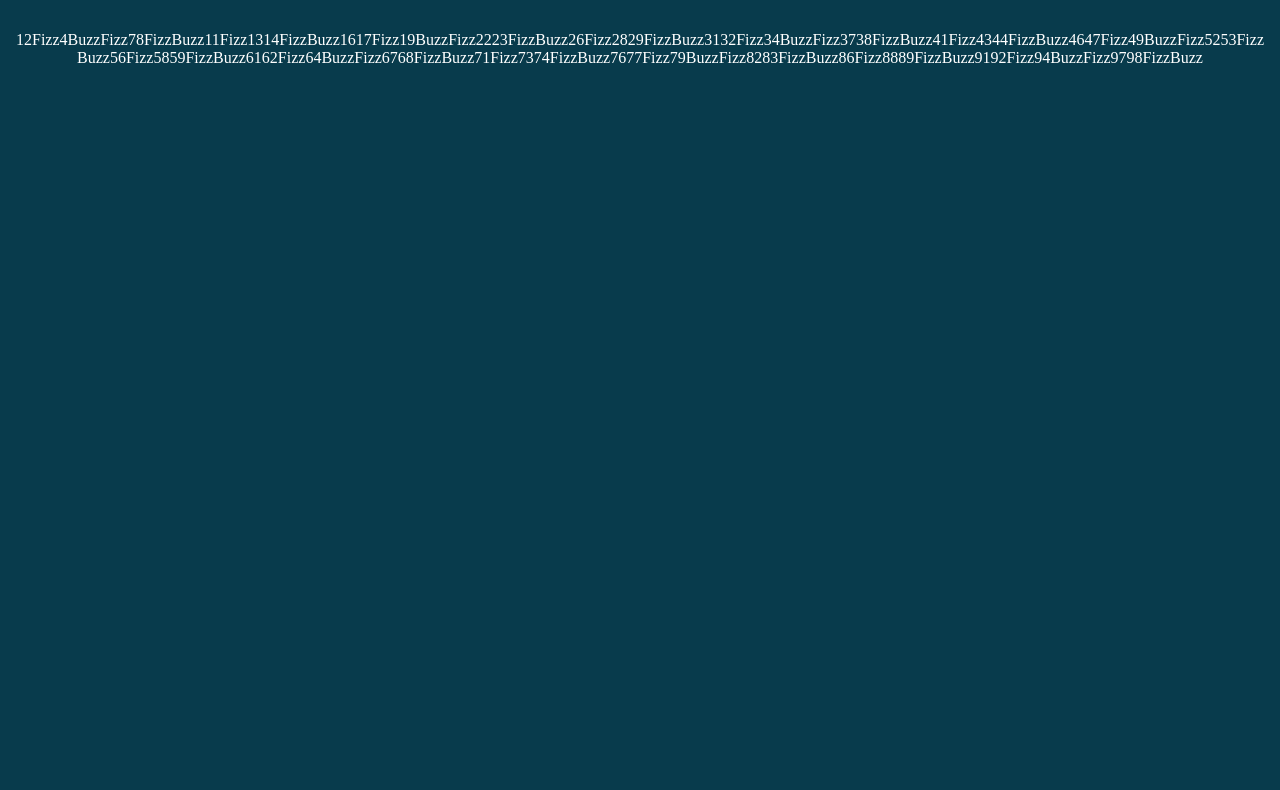
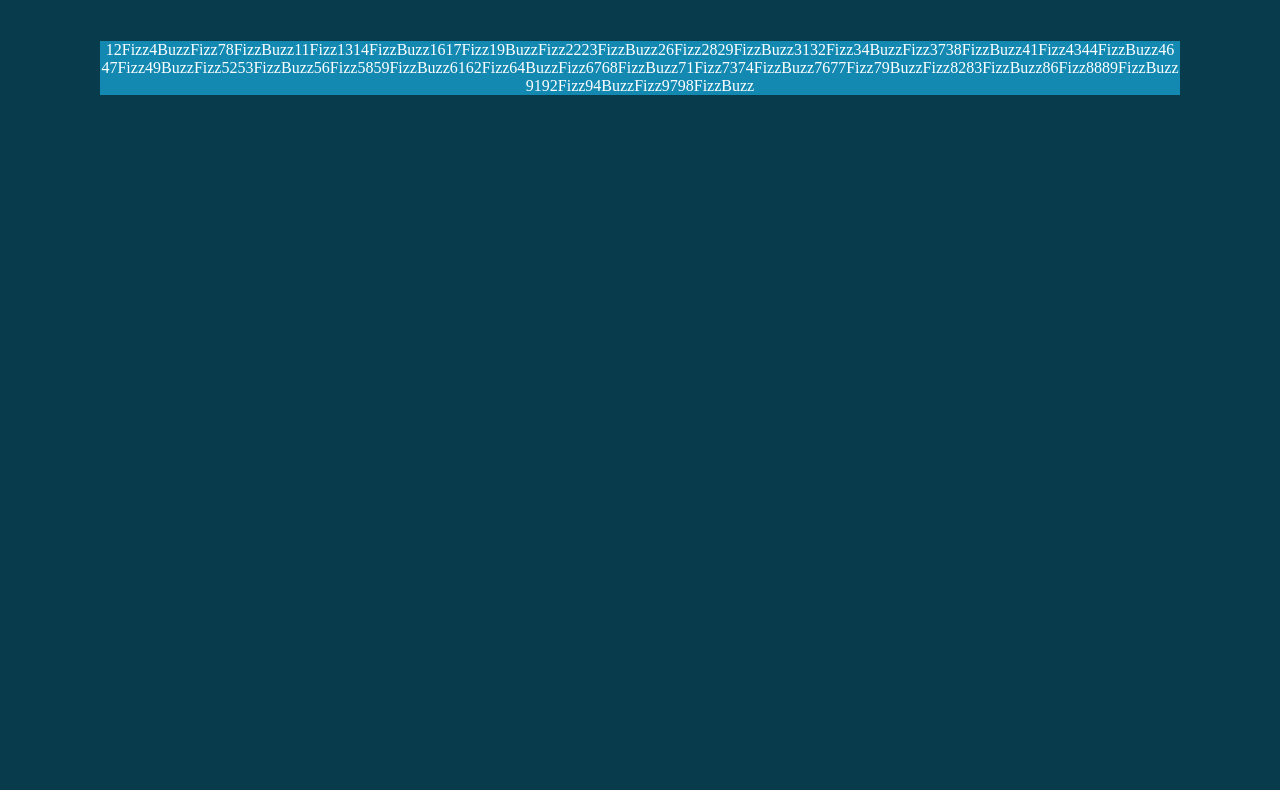
Before and after one commit to Iunora93/js-fizzbuzz, a plain HTML site: page index.html in a window 1280 px wide. Shown: the part 229-1019 px from the top of the page. Drawn offline with Linux system fonts and the light colour scheme.

```diff
--- a/css/style.css
+++ b/css/style.css
@@ -29,9 +29,17 @@ main {
     min-height: 100vh;
 }
 
+.container-numbers {
+    max-width: 1200px;
+    margin: auto;
+}
+
 #numbers {
     display: flex;
     flex-wrap: wrap;
     justify-content: center;
     color: white;
+    background-color: #1389b2;
+    border: #083b4c 10px solid;
+    margin-inline: 50px;
 }
--- a/index.html
+++ b/index.html
@@ -13,7 +13,9 @@
             <h1>FizzBuzzDOM</h1>
         </header>
         <main>
-            <div id="numbers" class="container">
+            <div class="container-numbers">
+                <div id="numbers">
+                </div>
             </div>
         </main>
     </div>
```
Also changed, not shown: js/main.js (+8 -2 lines).
